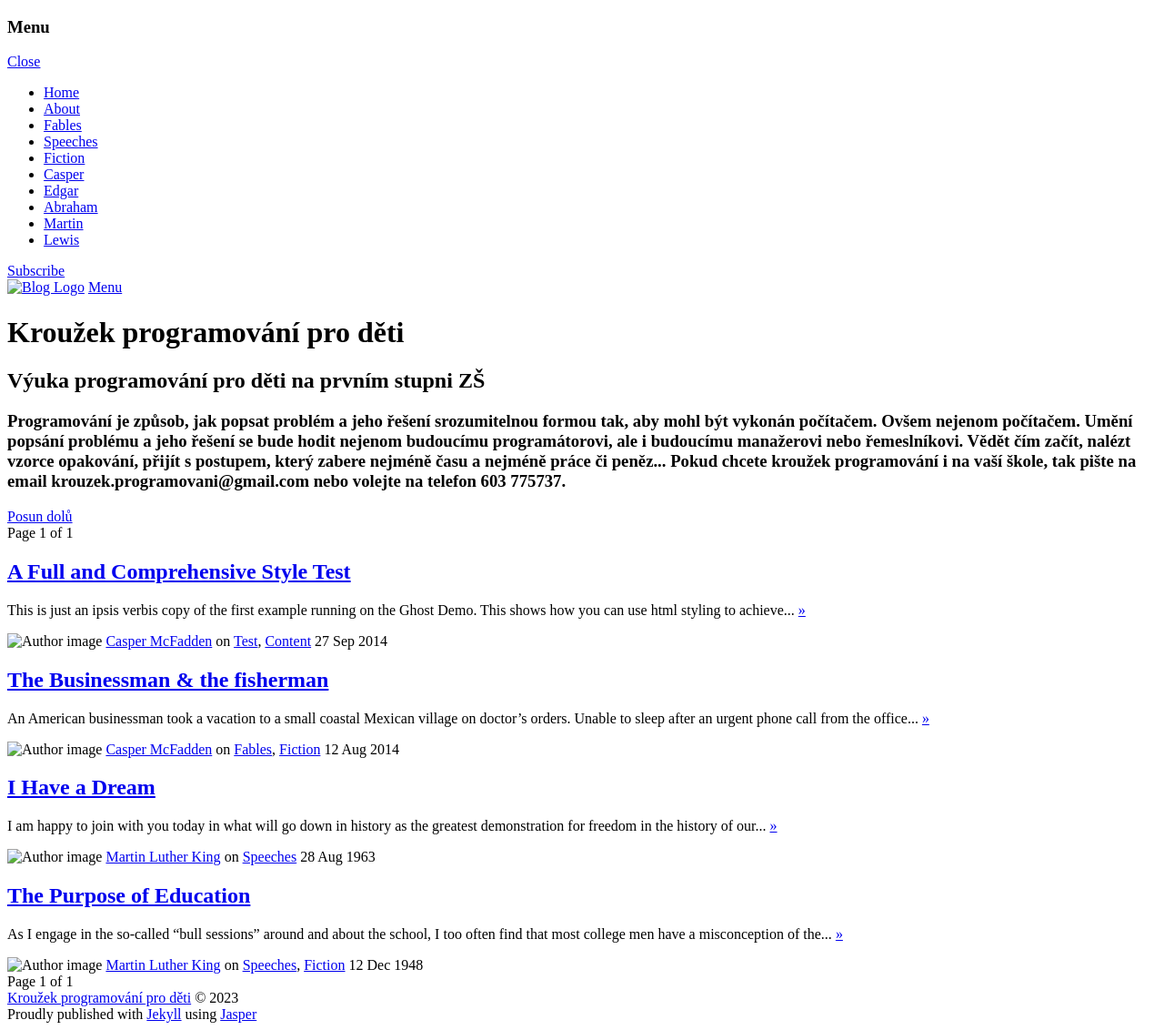
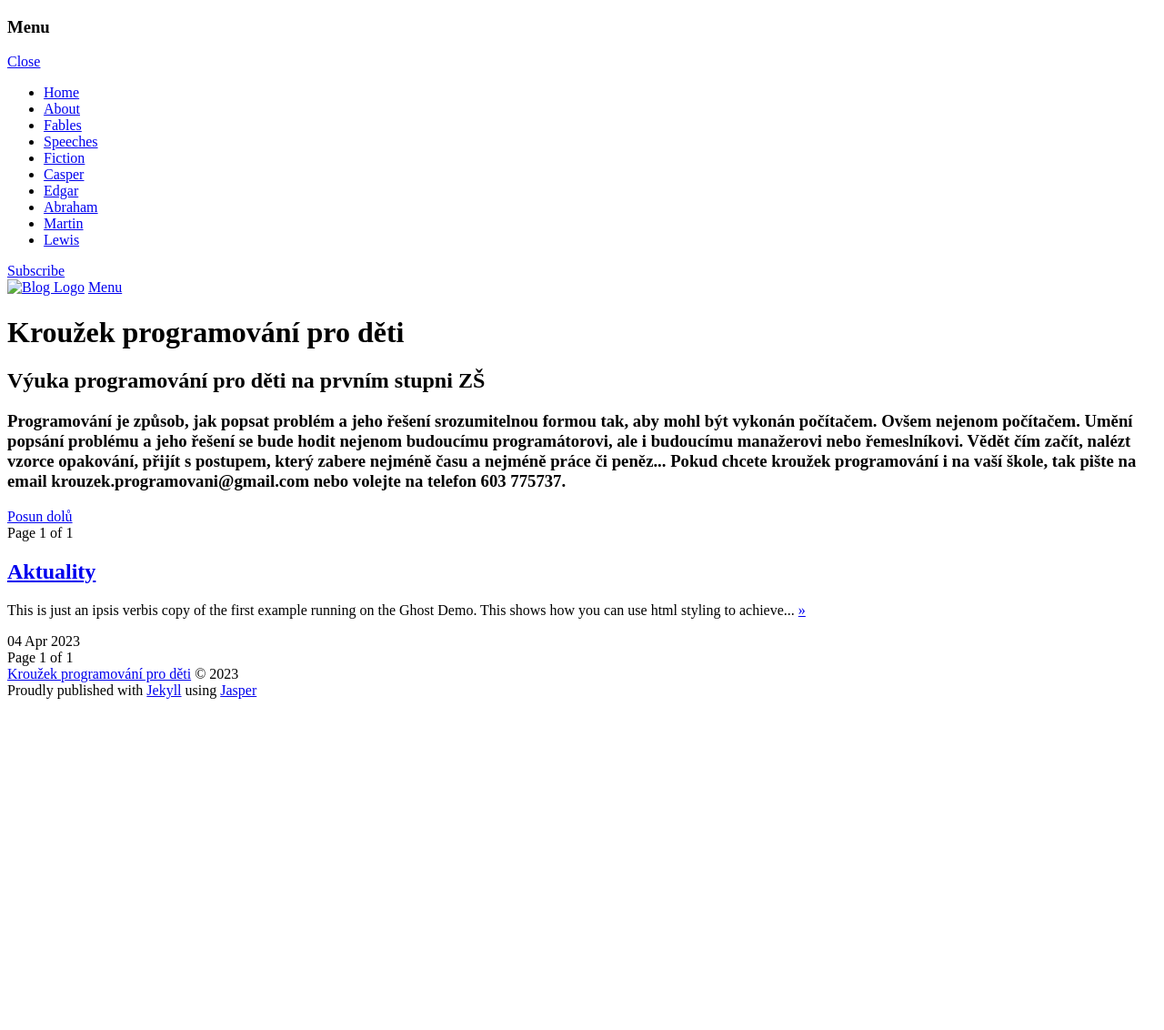
Before and after one commit to xsuchy/krouzek-programovani.cz, a Jekyll site: the page built from index.html, in a window 1280 px wide. Shown: the whole page at 91% size. Built offline with Jekyll 4.4.1, drawn with Linux system fonts in a browser that asks for light colours; nearby versions of some CDN libraries; the list of posts is cut into pages by our own code; comment, search, counter and statistics services are not loaded; after the commit the page ends 900 px from its top, so only the background shows below that; some of the changed lines change nothing that is shown.

Commit message:
moving text

```diff
--- a/_posts/1948-12-12-the-purpose-of-education.md
+++ /dev/null
@@ -1,26 +0,0 @@
----
-layout: post
-cover: 'assets/images/cover5.jpg'
-navigation: True
-title: The Purpose of Education
-date: 1948-12-12 10:18:00
-tags: speeches fiction
-subclass: 'post tag-speeches'
-logo: 'assets/images/ghost.png'
-author: martin
-categories: martin
----
-
-As I engage in the so-called "bull sessions" around and about the school, I too often find that most college men have a misconception of the purpose of education. Most of the "brethren" think that education should equip them with the proper instruments of exploitation so that they can forever trample over the masses. Still others think that education should furnish them with noble ends rather than means to an end.
-
-It seems to me that education has a two-fold function to perform in the life of man and in society: the one is utility and the other is culture. Education must enable a man to become more efficient, to achieve with increasing facility the ligitimate goals of his life.
-
-Education must also train one for quick, resolute and effective thinking. To think incisively and to think for one's self is very difficult. We are prone to let our mental life become invaded by legions of half truths, prejudices, and propaganda. At this point, I often wonder whether or not education is fulfilling its purpose. A great majority of the so-called educated people do not think logically and scientifically. Even the press, the classroom, the platform, and the pulpit in many instances do not give us objective and unbiased truths. To save man from the morass of propaganda, in my opinion, is one of the chief aims of education. Education must enable one to sift and weigh evidence, to discern the true from the false, the real from the unreal, and the facts from the fiction.
-
-The function of education, therefore, is to teach one to think intensively and to think critically. But education which stops with efficiency may prove the greatest menace to society. The most dangerous criminal may be the man gifted with reason, but with no morals.
-
-The late Eugene Talmadge, in my opinion, possessed one of the better minds of Georgia, or even America. Moreover, he wore the Phi Beta Kappa key. By all measuring rods, Mr. Talmadge could think critically and intensively; yet he contends that I am an inferior being. Are those the types of men we call educated?
-
-We must remember that intelligence is not enough. Intelligence plus character--that is the goal of true education. The complete education gives one not only power of concentration, but worthy objectives upon which to concentrate. The broad education will, therefore, transmit to one not only the accumulated knowledge of the race but also the accumulated experience of social living.
-
-If we are not careful, our colleges will produce a group of close-minded, unscientific, illogical propagandists, consumed with immoral acts. Be careful, "brethren!" Be careful, teachers!
--- a/_posts/1963-08-28-i-have-a-dream.md
+++ /dev/null
@@ -1,103 +0,0 @@
----
-layout: post
-cover: 'assets/images/cover4.jpg'
-navigation: True
-title: I Have a Dream
-date: 1963-08-28 10:18:00
-tags: speeches
-subclass: 'post tag-speeches'
-logo: 'assets/images/ghost.png'
-author: martin
-categories: martin
----
-
-I am happy to join with you today in what will go down in history as the greatest demonstration for freedom in the history of our nation.
-
-Five score years ago, a great American, in whose symbolic shadow we stand today, signed the Emancipation Proclamation. This momentous decree came as a great beacon light of hope to millions of Negro slaves who had been seared in the flames of withering injustice. It came as a joyous daybreak to end the long night of their captivity.
-
-But one hundred years later, the Negro still is not free. One hundred years later, the life of the Negro is still sadly crippled by the manacles of segregation and the chains of discrimination. One hundred years later, the Negro lives on a lonely island of poverty in the midst of a vast ocean of material prosperity. One hundred years later, the Negro is still languished in the corners of American society and finds himself an exile in his own land. And so we've come here today to dramatize a shameful condition.
-
-In a sense we've come to our nation's capital to cash a check. When the architects of our republic wrote the magnificent words of the Constitution and the Declaration of Independence, they were signing a promissory note to which every American was to fall heir. This note was a promise that all men, yes, black men as well as white men, would be guaranteed the "unalienable Rights" of "Life, Liberty and the pursuit of Happiness." It is obvious today that America has defaulted on this promissory note, insofar as her citizens of color are concerned. Instead of honoring this sacred obligation, America has given the Negro people a bad check, a check which has come back marked "insufficient funds."
-
-But we refuse to believe that the bank of justice is bankrupt. We refuse to believe that there are insufficient funds in the great vaults of opportunity of this nation. And so, we've come to cash this check, a check that will give us upon demand the riches of freedom and the security of justice.
-
-We have also come to this hallowed spot to remind America of the fierce urgency of Now. This is no time to engage in the luxury of cooling off or to take the tranquilizing drug of gradualism. Now is the time to make real the promises of democracy. Now is the time to rise from the dark and desolate valley of segregation to the sunlit path of racial justice. Now is the time to lift our nation from the quicksands of racial injustice to the solid rock of brotherhood. Now is the time to make justice a reality for all of God's children.
-
-It would be fatal for the nation to overlook the urgency of the moment. This sweltering summer of the Negro's legitimate discontent will not pass until there is an invigorating autumn of freedom and equality. Nineteen sixty-three is not an end, but a beginning. And those who hope that the Negro needed to blow off steam and will now be content will have a rude awakening if the nation returns to business as usual. And there will be neither rest nor tranquility in America until the Negro is granted his citizenship rights. The whirlwinds of revolt will continue to shake the foundations of our nation until the bright day of justice emerges.
-
-But there is something that I must say to my people, who stand on the warm threshold which leads into the palace of justice: In the process of gaining our rightful place, we must not be guilty of wrongful deeds. Let us not seek to satisfy our thirst for freedom by drinking from the cup of bitterness and hatred. We must forever conduct our struggle on the high plane of dignity and discipline. We must not allow our creative protest to degenerate into physical violence. Again and again, we must rise to the majestic heights of meeting physical force with soul force.
-
-The marvelous new militancy which has engulfed the Negro community must not lead us to a distrust of all white people, for many of our white brothers, as evidenced by their presence here today, have come to realize that their destiny is tied up with our destiny. And they have come to realize that their freedom is inextricably bound to our freedom.
-
-We cannot walk alone.
-
-And as we walk, we must make the pledge that we shall always march ahead.
-
-We cannot turn back.
-
-There are those who are asking the devotees of civil rights, "When will you be satisfied?" We can never be satisfied as long as the Negro is the victim of the unspeakable horrors of police brutality. We can never be satisfied as long as our bodies, heavy with the fatigue of travel, cannot gain lodging in the motels of the highways and the hotels of the cities. We cannot be satisfied as long as the negro's basic mobility is from a smaller ghetto to a larger one. We can never be satisfied as long as our children are stripped of their self-hood and robbed of their dignity by signs stating: "For Whites Only." We cannot be satisfied as long as a Negro in Mississippi cannot vote and a Negro in New York believes he has nothing for which to vote. No, no, we are not satisfied, and we will not be satisfied until "justice rolls down like waters, and righteousness like a mighty stream."
-
-I am not unmindful that some of you have come here out of great trials and tribulations. Some of you have come fresh from narrow jail cells. And some of you have come from areas where your quest -- quest for freedom left you battered by the storms of persecution and staggered by the winds of police brutality. You have been the veterans of creative suffering. Continue to work with the faith that unearned suffering is redemptive. Go back to Mississippi, go back to Alabama, go back to South Carolina, go back to Georgia, go back to Louisiana, go back to the slums and ghettos of our northern cities, knowing that somehow this situation can and will be changed.
-
-Let us not wallow in the valley of despair, I say to you today, my friends.
-
-And so even though we face the difficulties of today and tomorrow, I still have a dream. It is a dream deeply rooted in the American dream.
-
-I have a dream that one day this nation will rise up and live out the true meaning of its creed: "We hold these truths to be self-evident, that all men are created equal."
-
-I have a dream that one day on the red hills of Georgia, the sons of former slaves and the sons of former slave owners will be able to sit down together at the table of brotherhood.
-
-I have a dream that one day even the state of Mississippi, a state sweltering with the heat of injustice, sweltering with the heat of oppression, will be transformed into an oasis of freedom and justice.
-
-I have a dream that my four little children will one day live in a nation where they will not be judged by the color of their skin but by the content of their character.
-
-I have a **dream** today!
-
-I have a dream that one day, down in Alabama, with its vicious racists, with its governor having his lips dripping with the words of "interposition" and "nullification" -- one day right there in Alabama little black boys and black girls will be able to join hands with little white boys and white girls as sisters and brothers.
-
-I have a **dream** today!
-
-I have a dream that one day every valley shall be exalted, and every hill and mountain shall be made low, the rough places will be made plain, and the crooked places will be made straight; "and the glory of the Lord shall be revealed and all flesh shall see it together."
-
-This is our hope, and this is the faith that I go back to the South with.
-
-With this faith, we will be able to hew out of the mountain of despair a stone of hope. With this faith, we will be able to transform the jangling discords of our nation into a beautiful symphony of brotherhood. With this faith, we will be able to work together, to pray together, to struggle together, to go to jail together, to stand up for freedom together, knowing that we will be free one day.
-
-And this will be the day -- this will be the day when all of God's children will be able to sing with new meaning:
-
->  My country 'tis of thee, sweet land of liberty, of thee I sing.
->
->  Land where my fathers died, land of the Pilgrim's pride,
->
->  From every mountainside, let freedom ring!
-
-
-And if America is to be a great nation, this must become true.
-
-And so let freedom ring from the prodigious hilltops of New Hampshire.
-
->  Let freedom ring from the mighty mountains of New York.
->
->  Let freedom ring from the heightening Alleghenies of Pennsylvania.
->
->  Let freedom ring from the snow-capped Rockies of Colorado.
->
->  Let freedom ring from the curvaceous slopes of California.
-
-
-But not only that:
-
->  Let freedom ring from Stone Mountain of Georgia.
->
->  Let freedom ring from Lookout Mountain of Tennessee.
->
->  Let freedom ring from every hill and molehill of Mississippi.
->
->  From every mountainside, let freedom ring.
-
-
-And when this happens, and when we allow freedom ring, when we let it ring from every village and every hamlet, from every state and every city, we will be able to speed up that day when all of God's children, black men and white men, Jews and Gentiles, Protestants and Catholics, will be able to join hands and sing in the words of the old Negro spiritual:
-
-*Free at last! Free at last!*
-
-*Thank God Almighty, we are free at last!*
--- a/_posts/2014-08-12-the-businessman-and-fisherman.md
+++ /dev/null
@@ -1,46 +0,0 @@
----
-layout: post
-cover: 'assets/images/cover7.jpg'
-navigation: True
-title: The Businessman & the fisherman
-date: 2014-08-12 10:18:00
-tags: fables fiction
-subclass: 'post tag-test tag-content'
-logo: 'assets/images/ghost.png'
-author: casper
-categories: casper
----
-
-An American businessman took a vacation to a small coastal Mexican village on doctor’s orders. Unable to sleep after an urgent phone call from the office the first morning, he walked out to the pier to clear his head. A small boat with just one fisherman had docked, and inside the boat were several large yellowfin tuna. The American complimented the Mexican on the quality of his fish.
-
-“How long did it take you to catch them?” the American asked.
-
-“Only a little while,” the Mexican replied in surprisingly good English.
-
-“Why don’t you stay out longer and catch more fish?” the American then asked.
-
-“I have enough to support my family and give a few to friends,” the Mexican said as he unloaded them into a basket.
-
-“But… What do you do with the rest of your time?”
-
-The Mexican looked up and smiled. “I sleep late, fish a little, play with my children, take a siesta with my wife, Julia, and stroll into the village each evening, where I sip wine and play guitar with my amigos. I have a full and busy life, señor.”
-
-The American laughed and stood tall. “Sir, I’m a Harvard M.B.A. and can help you. You should spend more time fishing, and with the proceeds, buy a bigger boat. In no time, you could buy several boats with the increased haul. Eventually, you would have a fleet of fishing boats.”
-
-He continued, “Instead of selling your catch to a middleman, you would sell directly to the consumers, eventually opening your own cannery. You would control the product, processing, and distribution. You would need to leave this small coastal fishing village, of course, and move to Mexico City, then to Los Angeles, and eventually to New York City, where you could run your expanded enterprise with proper management.
-
-The Mexican fisherman asked, “But, señor, how long will all this take?”
-
-To which the American replied, “15-20 years, 25 tops.”
-
-“But what then, señor?”
-
-The American laughed and said, “That’s the best part. When the time is right, you would announce an IPO and sell your company stock to the public and become very rich. You would make millions.”
-
-“Millions señor? Then what?"
-
-“Then you would retire and move to a small coastal fishing village, where you would sleep late, fish a little, play with your kids, take a siesta with your wife, and stroll in to the village in the evenings where you could sip wine and play your guitar with your amigos.”
-
-Adapted from the "Anekdote zur Senkung der Arbeitsmoral" by **Heinrich Böll**
-
-An influential German write and Nobel Prize for Literature in 1972.
--- a/_posts/2014-09-27-a-full-and-comprehensive-style-test.html
+++ b/_posts/2023-04-04-aktuality.html
@@ -2,13 +2,10 @@
 layout: post
 cover: 'assets/images/cover2.jpg'
 navigation: True
-title: A Full and Comprehensive Style Test
-date: 2014-09-27 10:18:00
-tags: test content
-subclass: 'post tag-test tag-content'
+title: Aktuality
+date: 2023-04-04 10:18:00
 logo: 'assets/images/ghost.png'
-author: casper
-categories: casper
+author: Mirek Suchý
 ---
 
 <p>This is just an <em>ipsis verbis</em> copy of the first example running on the <a href="http://demo.ghost.io">Ghost Demo</a>. This shows how you can use html styling to achieve your hopes.</p>
```
